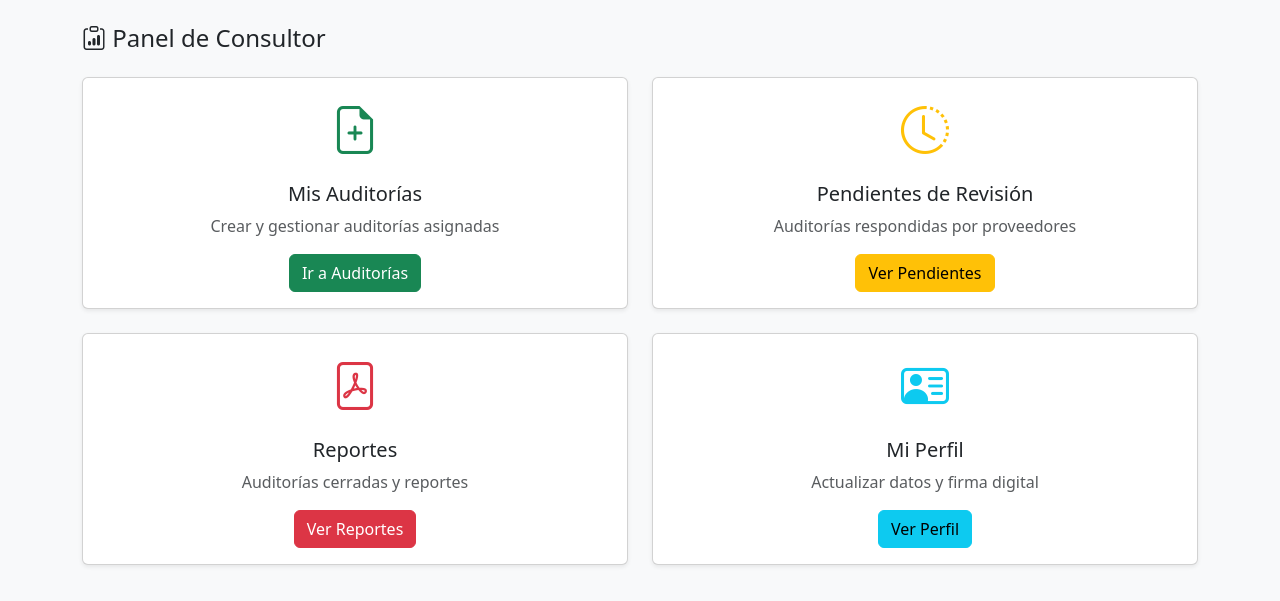
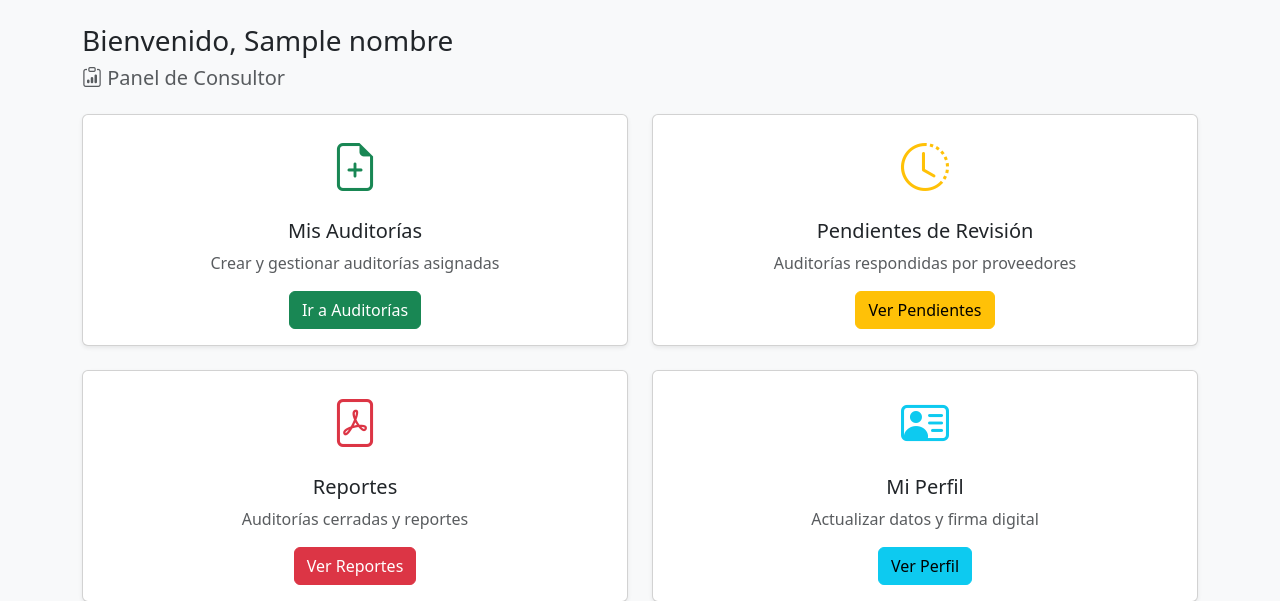
Before and after one commit to edielestudiante2023/auditorias, a CodeIgniter 4 app: the page made by app/Views/consultor/dashboard.php in a window 1280 px wide. Shown: the part 56-657 px from the top of the page. Run offline with PHP 8.4 and a stand-in for CodeIgniter, Linux system fonts and the light colour scheme; the template is opened without the code that fills it: most values are stand-ins (such as "Sample title", 1, 10 or a date in 2020); some libraries are stand-ins or nearby versions.

Commit message:
ajustes proveedores

```diff
--- a/app/Views/consultor/dashboard.php
+++ b/app/Views/consultor/dashboard.php
@@ -60,8 +60,9 @@
   <?php endif; ?>
 
   <!-- Header -->
-  <div class="d-flex justify-content-between align-items-center mb-4">
-    <h4 class="mb-0"><i class="bi bi-clipboard-data"></i> Panel de Consultor</h4>
+  <div class="mb-4">
+    <h3 class="mb-2">Bienvenido, <?= esc($nombre) ?></h3>
+    <h5 class="text-muted"><i class="bi bi-clipboard-data"></i> Panel de Consultor</h5>
   </div>
 
   <!-- Cards de acceso rápido -->
```
